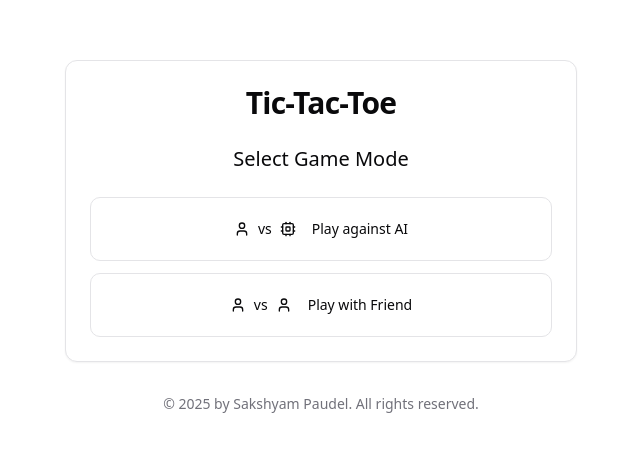
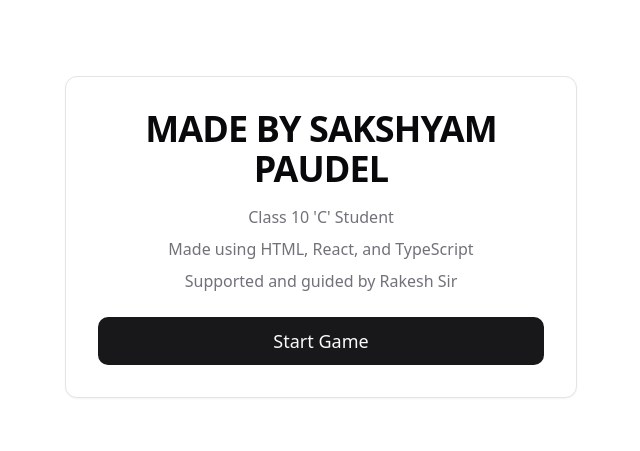
Before and after one commit to Sakshyam28836/tictac-tactics-showdown, a React (Vite) app: page / in a window 1280 px wide. Before the commit this address led to /game. Shown: the part 163-614 px from the top of the page, without its empty margins (319-959 px from the left). Built offline with nearby package versions, Linux system fonts and the light colour scheme.

Commit message:
Add game start button
The commit adds a "Start Game" button to the application.  After the button is pressed, the game mode selection screen (human vs. AI or friend vs. friend) will be displayed.

```diff
--- a/src/pages/Index.tsx
+++ b/src/pages/Index.tsx
@@ -3,11 +3,13 @@ import { useState } from 'react';
 import GameBoard from '@/components/GameBoard';
 import GameModeSelector from '@/components/GameModeSelector';
 import { Card } from '@/components/ui/card';
+import { Button } from '@/components/ui/button';
 import { toast } from 'sonner';
 
 const Index = () => {
   const [gameMode, setGameMode] = useState<'pve' | 'pvp' | null>(null);
   const [difficulty, setDifficulty] = useState<'easy' | 'medium' | 'hard' | null>(null);
+  const [showModes, setShowModes] = useState(false);
 
   const handleModeSelect = (mode: 'pve' | 'pvp') => {
     setGameMode(mode);
@@ -23,7 +25,17 @@ const Index = () => {
     <div className="min-h-screen flex flex-col items-center justify-center p-4 animate-fade-in">
       <Card className="w-full max-w-lg p-6 space-y-6">
         <h1 className="text-3xl font-semibold text-center tracking-tight">Tic-Tac-Toe</h1>
-        {!gameMode ? (
+        {!showModes ? (
+          <div className="flex justify-center">
+            <Button
+              size="lg"
+              className="w-48 h-16 text-lg"
+              onClick={() => setShowModes(true)}
+            >
+              Start Game
+            </Button>
+          </div>
+        ) : !gameMode ? (
           <GameModeSelector onSelect={handleModeSelect} />
         ) : gameMode === 'pve' && !difficulty ? (
           <div className="animate-slide-up">
@@ -47,6 +59,7 @@ const Index = () => {
             onRestart={() => {
               setGameMode(null);
               setDifficulty(null);
+              setShowModes(false);
             }}
           />
         )}
--- a/src/pages/Landing.tsx
+++ b/src/pages/Landing.tsx
@@ -1,26 +1,30 @@
 
-import { useEffect } from 'react';
 import { useNavigate } from 'react-router-dom';
 import { Card } from '@/components/ui/card';
+import { Button } from '@/components/ui/button';
 
 const Landing = () => {
   const navigate = useNavigate();
 
-  useEffect(() => {
-    // Redirect to main page after 3 seconds
-    const timer = setTimeout(() => {
-      navigate('/game');
-    }, 3000);
-
-    return () => clearTimeout(timer);
-  }, [navigate]);
-
   return (
     <div className="min-h-screen flex items-center justify-center bg-background">
-      <Card className="p-8 animate-fade-in">
-        <h1 className="text-4xl font-bold tracking-tight text-center text-gradient">
-          MADE BY SAKSHYAM PAUDEL
-        </h1>
+      <Card className="p-8 space-y-6 max-w-lg w-full mx-4 animate-fade-in">
+        <div className="space-y-4 text-center">
+          <h1 className="text-4xl font-bold tracking-tight">
+            MADE BY SAKSHYAM PAUDEL
+          </h1>
+          <div className="space-y-2 text-muted-foreground">
+            <p>Class 10 'C' Student</p>
+            <p>Made using HTML, React, and TypeScript</p>
+            <p>Supported and guided by Rakesh Sir</p>
+          </div>
+        </div>
+        <Button
+          className="w-full text-lg h-12"
+          onClick={() => navigate('/game')}
+        >
+          Start Game
+        </Button>
       </Card>
     </div>
   );
```
